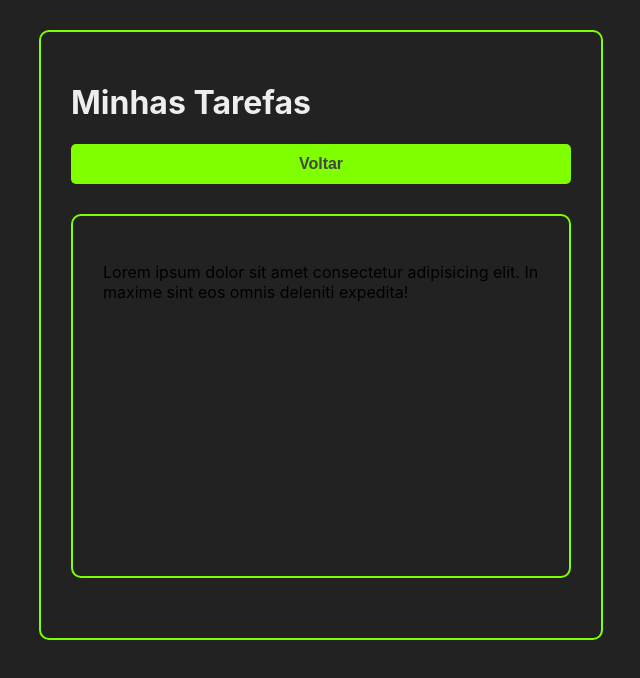
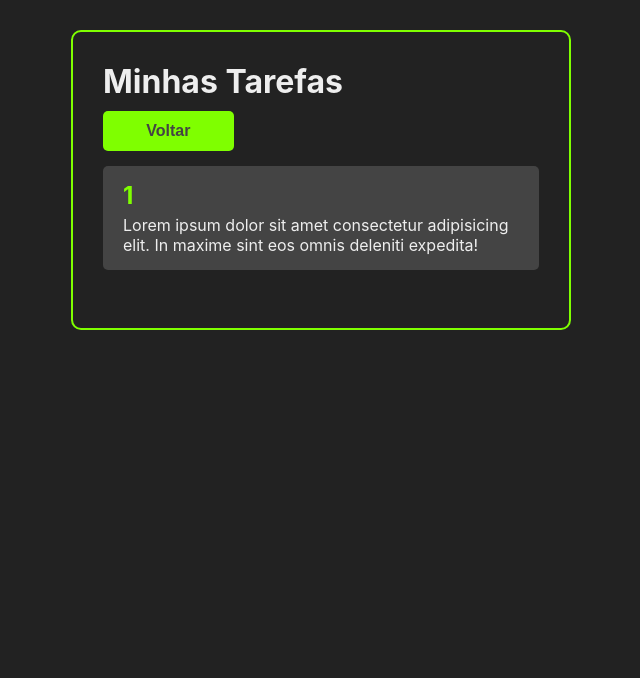
Before and after one commit to romulowisemind/toDoReact, a React (Create React App) app in the folder todo/: page /1 in a window 1280 px wide. Shown: the top 678 px of the page, without its empty margins (319-959 px from the left). Built offline with nearby package versions, Linux system fonts and the light colour scheme.

Commit message:
progresso5

```diff
--- a/todo/src/App.jsx
+++ b/todo/src/App.jsx
@@ -67,7 +67,7 @@
             </>
           )}
         />
-        <Route path="/:taskTitle" exact render={TaskDetails} />
+        <Route path="/:taskTitle" exact component={TaskDetails} />
       </div>
     </Router>
   );
--- a/todo/src/components/Task.css
+++ b/todo/src/components/Task.css
@@ -19,4 +19,5 @@
   border: none;
   font-size: 24px;
   color: chartreuse;
+  margin: 0 5px;
 }
--- a/todo/src/components/Task.jsx
+++ b/todo/src/components/Task.jsx
@@ -1,13 +1,20 @@
 import React from "react";
 import { CgClose, CgInfo } from "react-icons/cg";
+import { useHistory } from "react-router-dom";
 
 import "./Task.css";
 
 const Task = ({ task, handleTaskClick, handleTaskDeletion }) => {
+  const history = useHistory;
+
+  const handleTaskDetailsClick = () => {
+    history.push(`/${task.title}`);
+  };
+
   return (
     <div
       className="task-container"
-      style={task.completed ? { borderLeft: "6px solid chartreuse" } : {}}
+      style={task.completed ? { borderLeft: "6px solid #7fff00" } : {}}
     >
       <div className="task-title" onClick={() => handleTaskClick(task.id)}>
         {task.title}
@@ -19,7 +26,10 @@
         >
           <CgClose />
         </button>
-        <button className="see-task-details-button">
+        <button
+          className="see-task-details-button"
+          onClick={handleTaskDetailsClick}
+        >
           <CgInfo />
         </button>
       </div>
--- /dev/null
+++ b/todo/src/components/TaskDetails.css
@@ -0,0 +1,19 @@
+.task-details-container {
+  background: #444;
+  margin: 15px 0;
+  padding: 15px 20px;
+  display: flex;
+  flex-direction: column;
+  color: #eee;
+  border-radius: 5px;
+}
+
+.task-details-container h2 {
+  margin-bottom: 5px;
+  color: chartreuse;
+}
+
+.back-button-container {
+  width: 30%;
+  margin-top: 10px;
+}
--- a/todo/src/components/TaskDetails.jsx
+++ b/todo/src/components/TaskDetails.jsx
@@ -1,15 +1,20 @@
 import React from "react";
+import { useParams } from "react-router-dom";
 
 import Button from "./Button";
 
+import "./TaskDetails.css";
+
 const TaskDetails = () => {
+  const params = useParams();
+
   return (
     <>
       <div className="back-button-container">
         <Button>Voltar</Button>
       </div>
-      <div className="task-details container">
-        <p></p>
+      <div className="task-details-container">
+        <h2>{params.taskTitle}</h2>
         <p>
           Lorem ipsum dolor sit amet consectetur adipisicing elit. In maxime
           sint eos omnis deleniti expedita!
--- a/todo/src/index.css
+++ b/todo/src/index.css
@@ -1,3 +1,8 @@
+* {
+  margin: 0;
+  padding: 0;
+  box-sizing: border-box;
+}
 body {
   margin: 0;
   font-family: -apple-system, BlinkMacSystemFont, "Segoe UI", "Roboto", "Oxygen",
```
